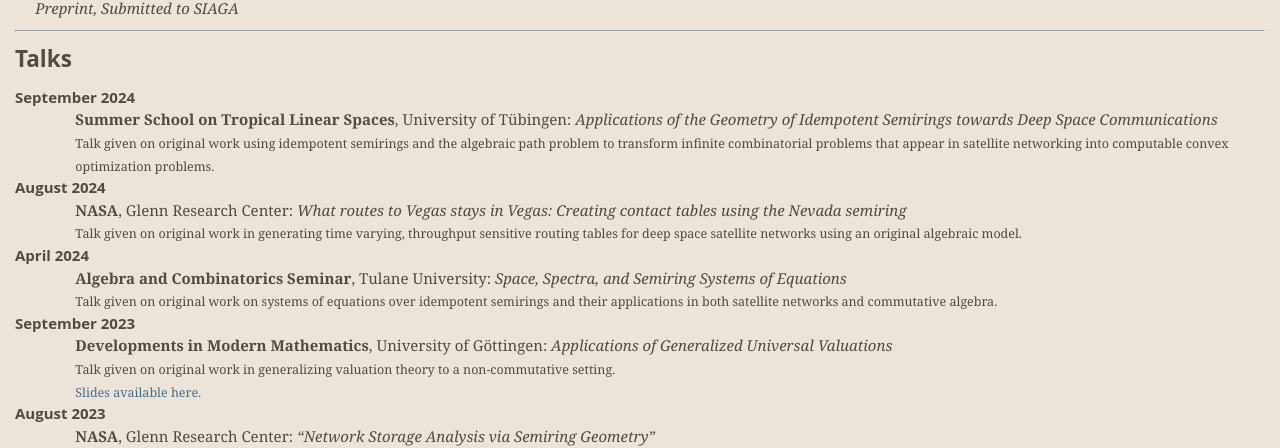
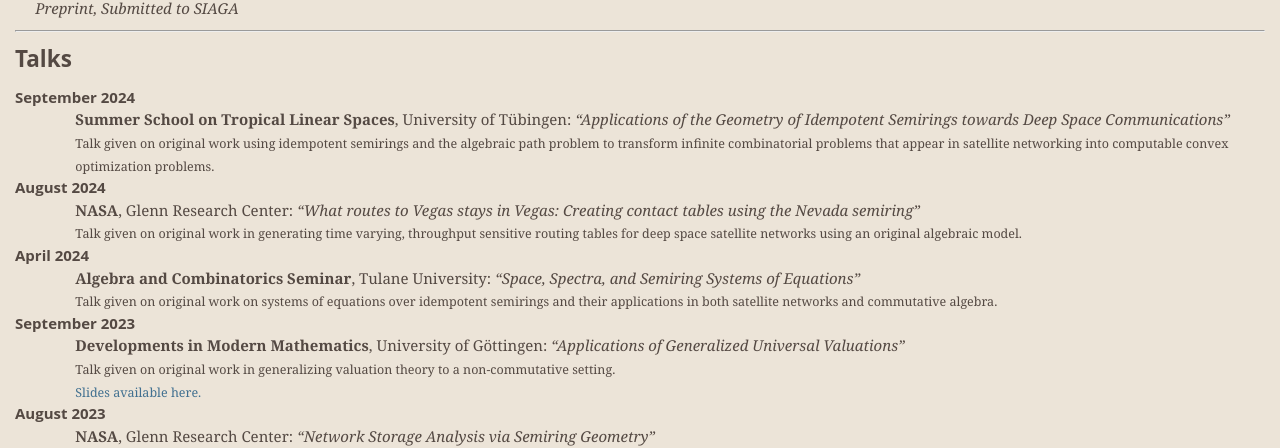
Before and after one commit to wrbernardoni/wrbernardoni.github.io, a Jekyll site: the page built from index.html, in a window 1280 px wide and 900 px high, scrolled down 975 px. Shown: the part 151-599 px from the top of the window. Built offline with Jekyll 4.4.1, drawn with Linux system fonts in a browser that asks for light colours; formulas are drawn with MathJax 3.

Commit message:
Make talk title formatting consistent

```diff
--- a/_data/talks.yml
+++ b/_data/talks.yml
@@ -1,24 +1,24 @@
 - date: September 2024
   tks:
-    - name: "Applications of the Geometry of Idempotent Semirings towards Deep Space Communications"
+    - name: "“Applications of the Geometry of Idempotent Semirings towards Deep Space Communications”"
       conference: Summer School on Tropical Linear Spaces
       where: University of Tübingen
       details: Talk given on original work using idempotent semirings and the algebraic path problem to transform infinite combinatorial problems that appear in satellite networking into computable convex optimization problems.
 - date: August 2024
   tks:
-    - name: "What routes to Vegas stays in Vegas: Creating contact tables using the Nevada semiring"
+    - name: "“What routes to Vegas stays in Vegas: Creating contact tables using the Nevada semiring”"
       conference: NASA
       where: Glenn Research Center
       details: Talk given on original work in generating time varying, throughput sensitive routing tables for deep space satellite networks using an original algebraic model.
 - date: April 2024
   tks:
-    - name: "Space, Spectra, and Semiring Systems of Equations"
+    - name: "“Space, Spectra, and Semiring Systems of Equations”"
       conference: Algebra and Combinatorics Seminar
       where: Tulane University
       details: Talk given on original work on systems of equations over idempotent semirings and their applications in both satellite networks and commutative algebra.
 - date: September 2023
   tks:
-    - name: "Applications of Generalized Universal Valuations"
+    - name: "“Applications of Generalized Universal Valuations”"
       conference: Developments in Modern Mathematics
       where: University of Göttingen
       details: Talk given on original work in generalizing valuation theory to a non-commutative setting.
@@ -26,13 +26,13 @@
       linktext: Slides available here.
 - date: August 2023
   tks:
-    - name: “Network Storage Analysis via Semiring Geometry”
+    - name: "“Network Storage Analysis via Semiring Geometry”"
       conference: NASA
       where: Glenn Research Center
       details: Talk given on original work on deriving the minimal amount of storage needed in a satellite network to attain the maximum throughput using algebraic and geometric methods.
 - date: July 2023
   tks:
-    - name: “Algebraic Path Problem, Semirings, and Contact Graph Routing”
+    - name: "“Algebraic Path Problem, Semirings, and Contact Graph Routing”"
       conference: NASA
       where: Glenn Research Center
       details: Talk given on original work on developing a semiring which encapsulates Contact Graph Routing, and using it to derive routing plans and storage requirements for a satellite network.
@@ -42,7 +42,7 @@
       details: Talk given on original work on generalizing valuation theory to non-commutative settings and deriving classifying objects for non-commutative geometric structures.
 - date: November 2022
   tks:
-    - name: “The Semiring Geometry of Routing Problems”
+    - name: "“The Semiring Geometry of Routing Problems”"
       conference: BUGCAT 2022
       where: Binghampton University
       details: Talk given on original work in parameterized routing.
```
